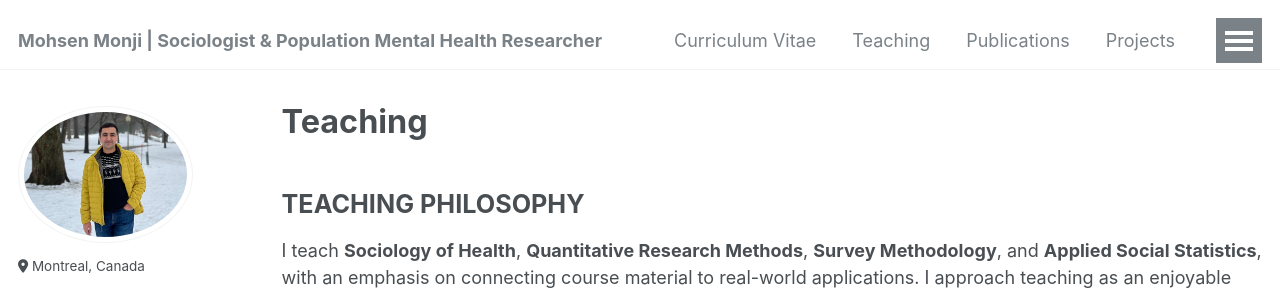
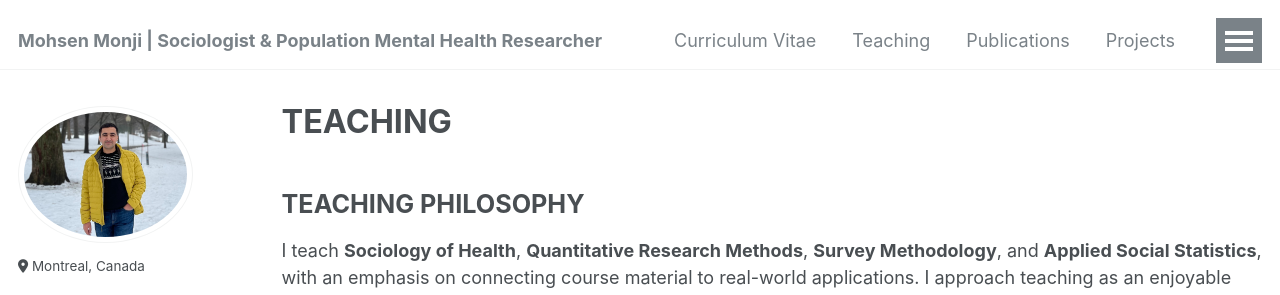
Before and after one commit to Mohsnmonji/mohsnmonji.github.io, a Jekyll site: the page built from _pages/teaching.html, in a window 1280 px wide and 900 px high. Shown: the top 295 px of the window. Built offline with Jekyll 4.4.1, drawn with Linux system fonts in a browser that asks for light colours.

```diff
--- a/_pages/teaching.html
+++ b/_pages/teaching.html
@@ -1,6 +1,6 @@
 ---
 layout: archive
-title: "Teaching"
+title: "TEACHING"
 permalink: /teaching/
 author_profile: true
 ---
```
